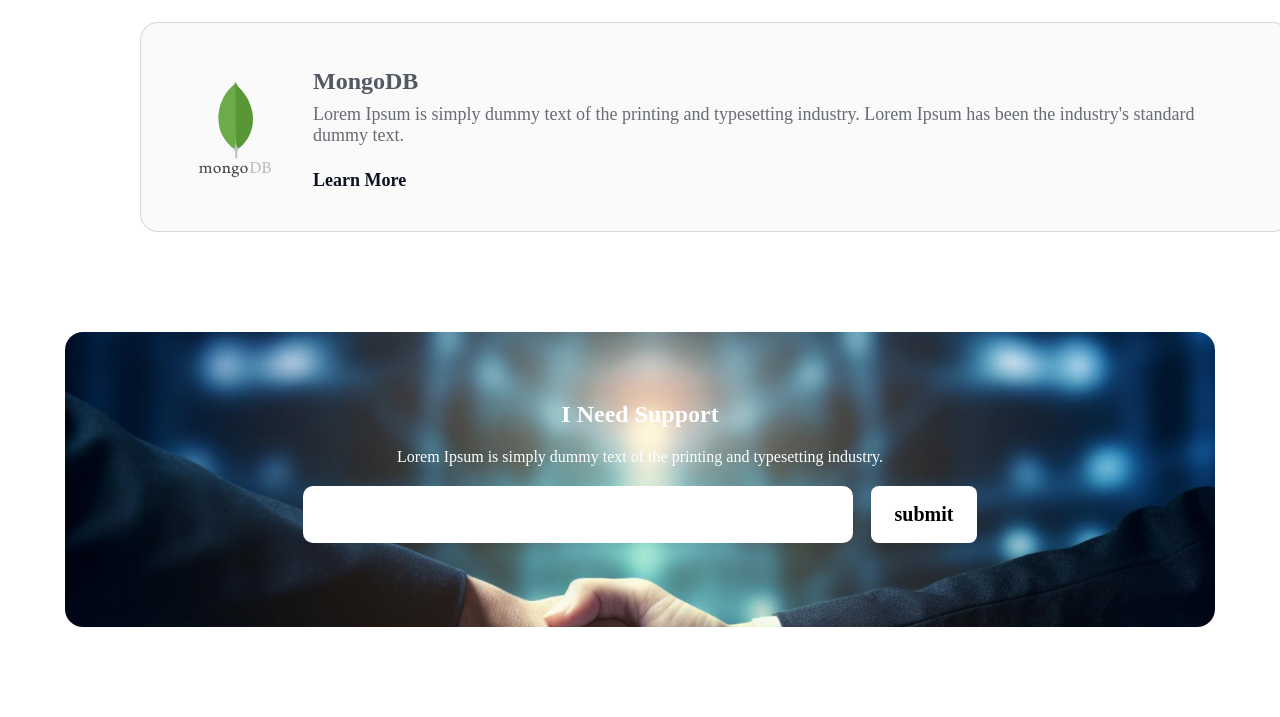
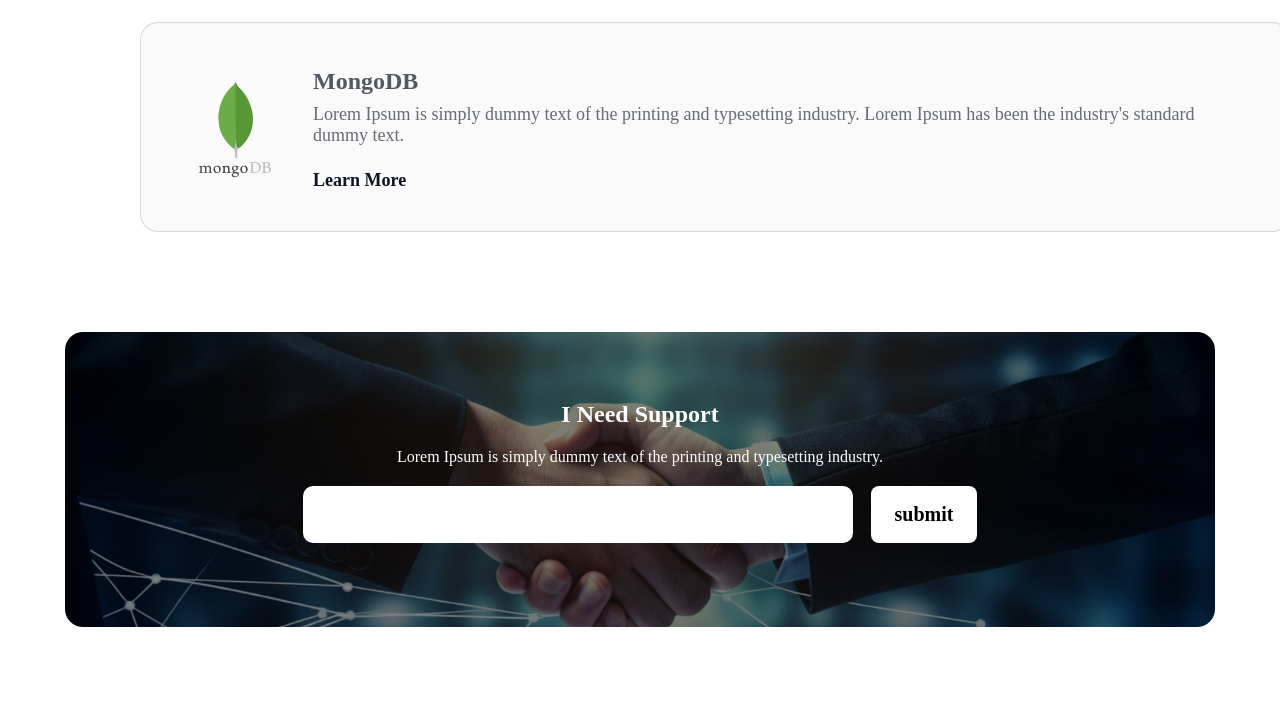
Before and after one commit to MuntasirTonoy/reward-site, a plain HTML site: page index.html in a window 1280 px wide. Shown: the part 4625-5342 px from the top of the page. Drawn offline with Linux system fonts and the light colour scheme; a web font is replaced by a local one.

Commit message:
linear gradiant added on handhake image

```diff
--- a/style.css
+++ b/style.css
@@ -198,8 +198,10 @@ h4 {
   margin-right: 24px;
 }
 .support-section {
-  background-image: url(assets/handshake.jpg);
+  background: linear-gradient(rgba(0, 0, 0, 0.5), rgba(0, 0, 0, 0.5)),
+    url("assets/handshake.jpg");
   background-size: cover;
+  background-position: center;
   margin: 100px auto;
   width: 1150px;
   padding: 64px 48px;
```
